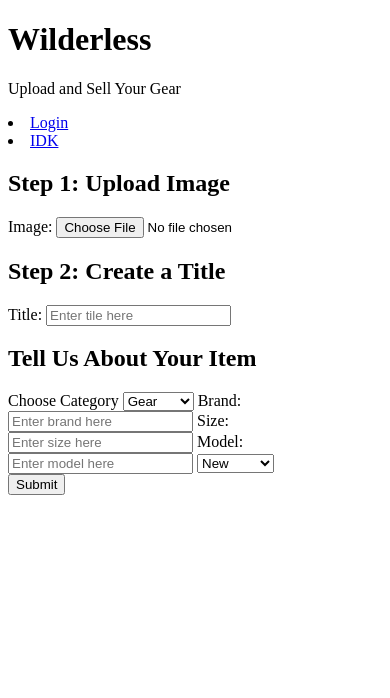
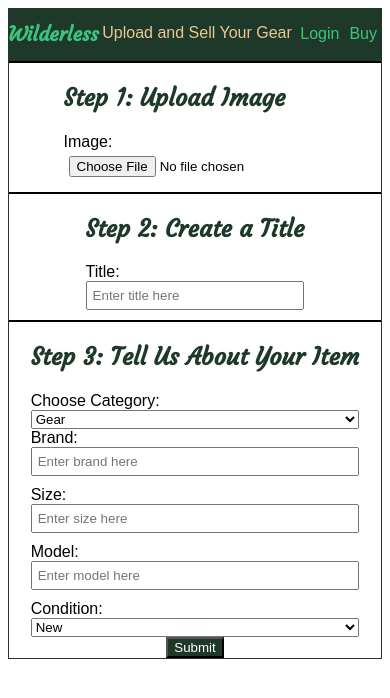
Before and after one commit to acrechiolo/UIUXLab, a plain HTML site: page index.html in a window 390 px wide. Drawn offline with Linux system fonts and the light colour scheme; a web font is replaced by a local one.

Commit message:
mobile css

```diff
--- a/index.html
+++ b/index.html
@@ -4,6 +4,7 @@
     <meta charset="UTF-8" />
     <meta name="viewport" content="width=device-width, initial-scale=1.0" />
     <meta http-equiv="X-UA-Compatible" content="ie=edge" />
+    <link href="https://fonts.googleapis.com/css?family=Courgette|Fira+Sans+Extra+Condensed&display=swap" rel="stylesheet">
     <link rel="stylesheet" href="styles.css" />
     <title>Wilderless</title>
   </head>
@@ -13,7 +14,7 @@
             <p>Upload and Sell Your Gear</p>
             <nav>
                 <li><a href="#">Login</a></li>
-                <li><a href="#">IDK</a></li>
+                <li><a href="#">Buy</a></li>
              <nav>
         </header>
     <main>
@@ -28,13 +29,13 @@
         <form class="create-title">
             <h2>Step 2: Create a Title</h2>
             <label for="title">Title:</label>
-            <input type="text" placeholder="Enter tile here" id="title"/>
+            <input type="text" placeholder="Enter title here" id="title"/>
         </form>
         </section>
         <section>
             <form class="about-item">
-                <h2>Tell Us About Your Item</h2>
-                <label for="category">Choose Category</label>
+                <h2>Step 3: Tell Us About Your Item</h2>
+                <label for="category">Choose Category:</label>
                     <select id="category">
                         <option selected=" ">Gear</option>
                         <option>Clothing</option>
@@ -46,18 +47,17 @@
                     <input type="text" placeholder="Enter size here" id="size"/>
                     <label for="model">Model:</label>
                     <input type="text" placeholder="Enter model here" id="model"/>
-                        <select id="conditon">
-                            <label for="condition">Condition:</label>
-                            <option selected=" ">New</option>
-                            <option>Excellent</option>
-                            <option>Good</option>
-                            <option>Fair</option>
+                 <label for="condition">Condition:</label>
+                    <select id="conditon">
+                        <option selected=" ">New</option>
+                        <option>Excellent</option>
+                        <option>Good</option>
+                        <option>Fair</option>
                         </select>
             </form>
         </section>
-        <section>
+
             <button>Submit</button>
-        </section>
     </main>
   </body>
 </html>
--- a/styles.css
+++ b/styles.css
@@ -1,7 +1,67 @@
-img {
-  background-color: white;
-  height: 100px;
-  width: 100px;
-  border-radius: 50px;
-  image-rendering: pixelated;
+body {
+  font-family: "Fira Sans Extra Condensed", sans-serif;
 }
+header {
+  display: flex;
+  justify-content: space-between;
+  background-color: #1e392a;
+}
+h1 {
+  font-family: "Courgette", cursive;
+  font-size: 20px;
+  color: #3cc47c;
+}
+p {
+  color: #e9c893;
+}
+nav {
+  display: flex;
+  flex-direction: row;
+  align-items: center;
+}
+li {
+  list-style: none;
+}
+
+a {
+  text-decoration: none;
+  padding: 5px;
+  color: #3cc47c;
+  top: 100px;
+}
+main {
+  border: 1px solid #1e392a;
+  display: flex;
+  flex-direction: column;
+}
+
+h2 {
+  font-family: "Courgette", cursive;
+  color: #1e392a;
+}
+section {
+  display: flex;
+  justify-content: center;
+  border-top: 2px solid black;
+}
+form {
+  display: flex;
+  flex-direction: column;
+  justify-content: center;
+}
+
+input {
+  padding: 5px;
+  margin: 0px 0px 10px 0px;
+}
+
+option {
+  margin: 10px;
+}
+button {
+  margin: auto;
+  background-color: #1e392a;
+  color: white;
+}
+@media screen and (min-width: 768px) {
+}
```
